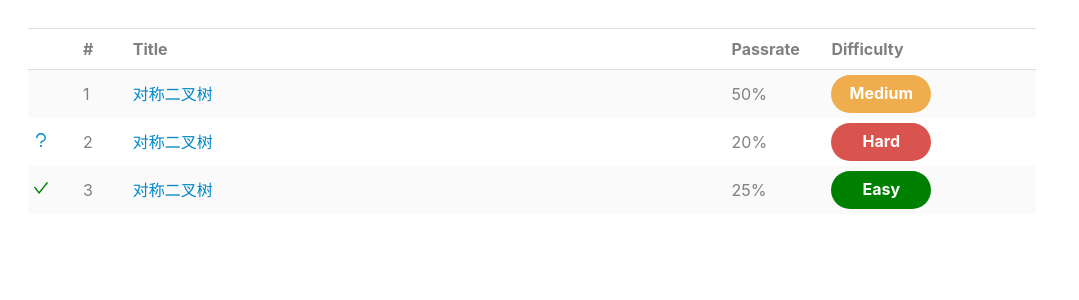
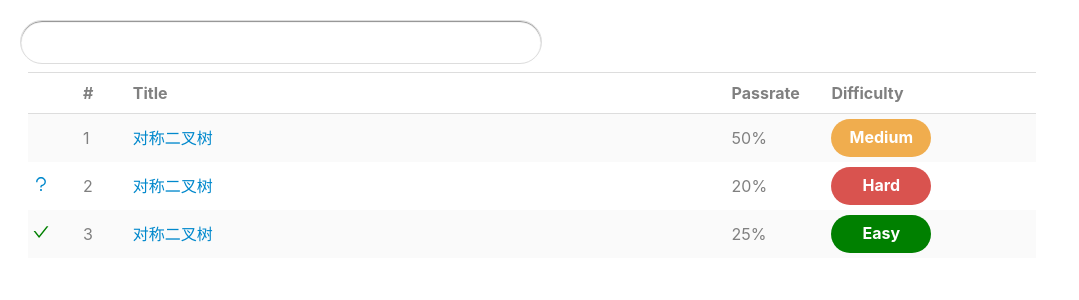
Before and after one commit to 1must/xcode_pro, a React (Create React App) app: page / in a window 1280 px wide. Shown: the top 300 px of the page, without its empty margins (0-1079 px from the left). Built offline with nearby package versions, Linux system fonts and the light colour scheme.

Commit message:
filter组件init

```diff
--- /dev/null
+++ b/src/pages/components/filter/filter.js
@@ -0,0 +1,21 @@
+import React from 'react'
+import './filter.scss'
+export default class Filter extends React.Component{
+    constructor(props){
+        super(props)
+    }
+
+
+    render(){
+        return (
+            <div className='filter'>
+                <div className='input'>
+                    <input className='filter-input' placeholder={this.props.placeholder} type='text'/>
+                </div>
+                <div className='select'>
+
+                </div>
+            </div>
+        )
+    }
+}
--- /dev/null
+++ b/src/pages/components/filter/filter.scss
@@ -0,0 +1,28 @@
+.filter{
+  display: flex;
+  .input {
+    flex: 1;
+    .filter-input {
+      width: 100%;
+      height: 34px;
+      padding: 4px;
+      -webkit-border-radius: 1020px;
+      -moz-border-radius: 1020px;
+      border-radius: 1020px;
+      border: 1px solid #ddd;
+      font-size: 14px;
+      box-shadow: inset 0 1px 1px rgba(0, 0, 0, .45);
+      transition: border-color ease-in-out .15s, box-shadow ease-in-out .15s;
+    }
+
+    input:focus {
+      border-color: #08c;
+      outline: 0;
+      box-shadow: inset 1px 1px rgba(0, 0, 0, 0.075), 0 0 2px rgba(102, 175, 233, 0.6);
+      transition: all ease-in-out .15s;
+    }
+  }
+  .select{
+    flex: 1;
+  }
+}
--- a/src/pages/home/index.js
+++ b/src/pages/home/index.js
@@ -1,14 +1,11 @@
 import React from 'react'
 import Table from '../components/table/xcode-table'
 import Tag from '../components/tag/tag'
-import {CheckIcon, QuestIcon} from '../components/icon'
+import Filter from '../components/filter/filter'
+import {CheckIcon, QuestIcon} from '../components/icon/icon'
 import './index.scss'
 
-export default class Home extends React.Component{
-    constructor(props) {
-        super(props);
-    }
-    columns = [
+let heads = [
     {
         title:' ',
         dataIndex:'status',
@@ -65,8 +62,8 @@ export default class Home extends React.Component{
             return (<Tag value={tag} color={color}/>)
         }
     }
-    ]
-    data = [
+],
+dataSource = [
     {
         key:1,
         status:'',
@@ -91,17 +88,29 @@ export default class Home extends React.Component{
         passrate:'25%',
         difficulty:'Easy'
     }
-    ]
+],
+placeholder = '搜索题目 名称，内容或编号'
+
+export default class Home extends React.Component{
+    constructor(props) {
+        super(props);
+        this.state={
+            heads:heads||[],
+            dataSource:dataSource||[]
+        }
+    }
+
     render(){
+        const{heads, dataSource} = this.state
         return(
             <div>
                 <div className='left'>
-                    <div className='filter'>
-
-                    </div>
+                    <Filter
+                        placehoder={placeholder}
+                    />
                     <Table
-                        heads={this.columns}
-                        dataSource={this.data}
+                        heads={heads}
+                        dataSource={dataSource}
                     />
                 </div>
             </div>
```
Also changed, not shown: src/pages/components/icon/icon.js (renamed from src/pages/components/icon/index.js), src/pages/components/icon/icon.scss (added), src/pages/components/icon/index.scss (deleted). Lines whose indentation alone changed are shown as unchanged.
